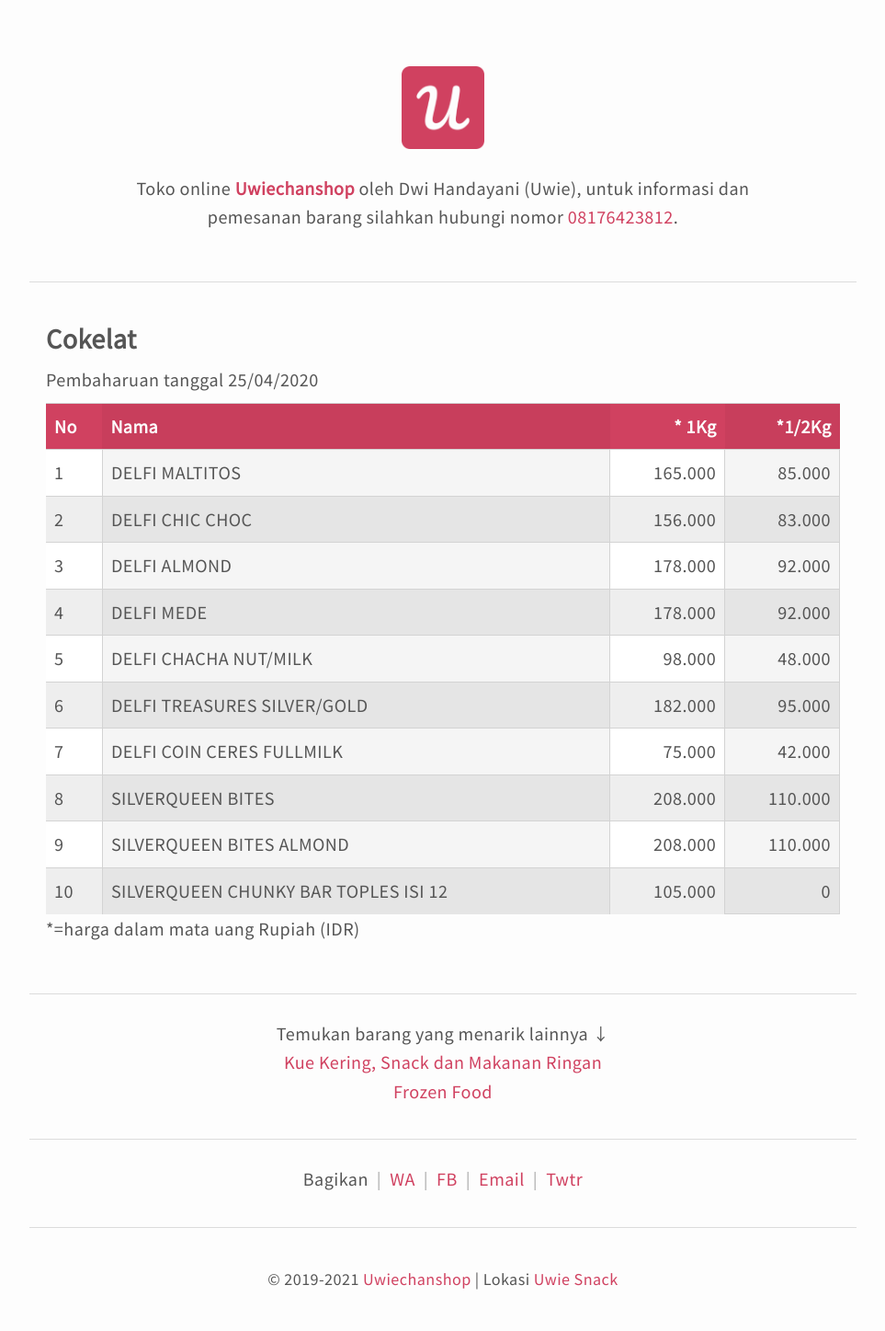
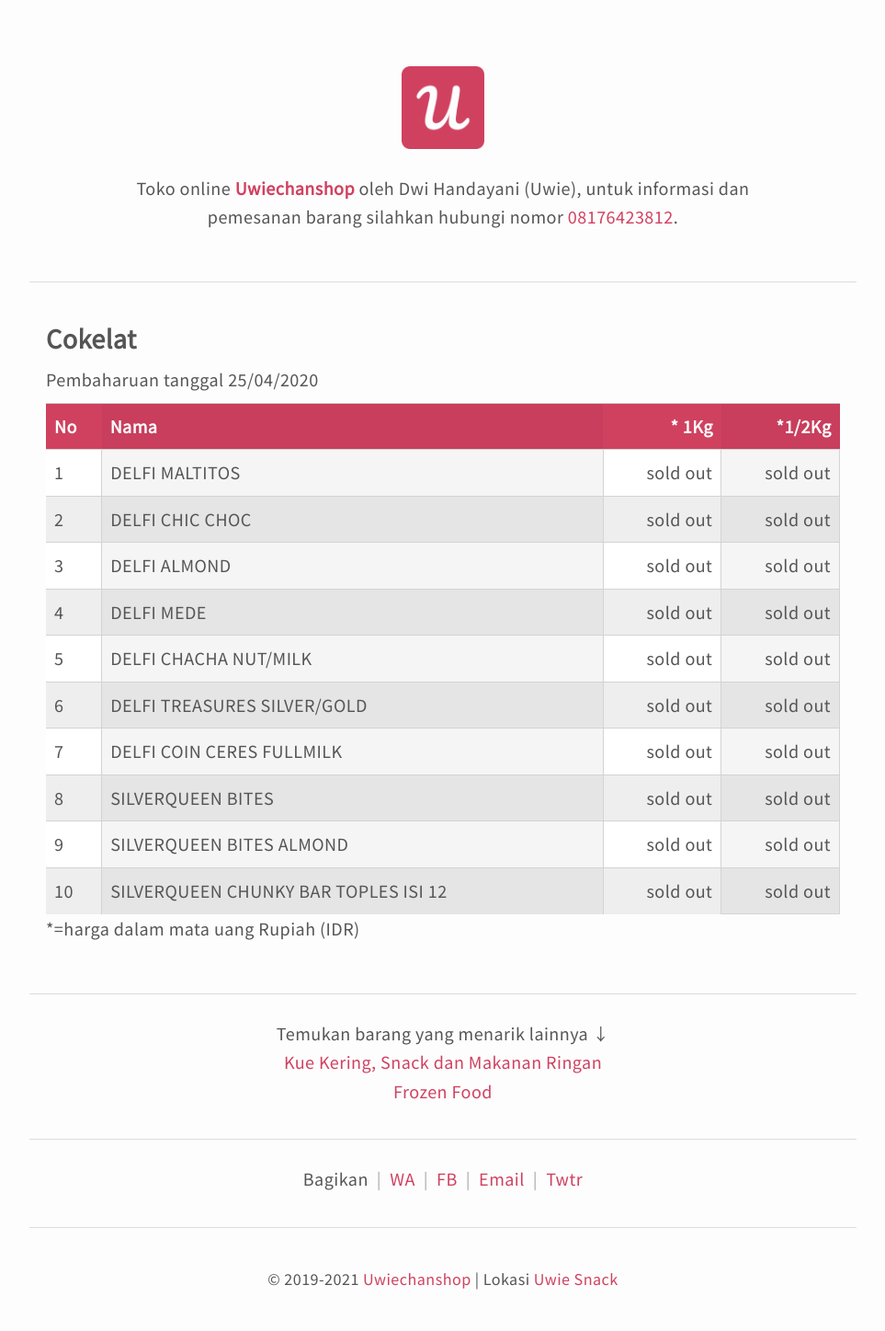
Before and after one commit to krhmwn/uwiechanshop, a Jekyll site: the page built from _posts/2020-01-10-cokelat.markdown, in a window 1280 px wide. Shown: the whole page at 92% size, without its empty margins (158-1121 px from the left). Built offline with Jekyll 4.4.1, drawn with Linux system fonts in a browser that asks for light colours.

Commit message:
Update post v.1.1.6

```diff
--- a/_posts/2020-01-10-cokelat.markdown
+++ b/_posts/2020-01-10-cokelat.markdown
@@ -11,15 +11,15 @@
 
 | No | Nama | * 1Kg | *1/2Kg |
 |----|------|------:|-------:|
-| 1 | DELFI MALTITOS | 165.000 | 85.000 |
-| 2 | DELFI CHIC CHOC | 156.000 | 83.000 |
-| 3 | DELFI ALMOND | 178.000 | 92.000 |
-| 4 | DELFI MEDE | 178.000 | 92.000 |
-| 5 | DELFI CHACHA NUT/MILK | 98.000 | 48.000 |
-| 6 | DELFI TREASURES SILVER/GOLD | 182.000 | 95.000 |
-| 7 | DELFI COIN CERES FULLMILK | 75.000 | 42.000 |
-| 8 | SILVERQUEEN BITES | 208.000 | 110.000 |
-| 9 | SILVERQUEEN BITES ALMOND | 208.000 | 110.000 |
-| 10 | SILVERQUEEN CHUNKY BAR TOPLES ISI 12 | 105.000 | 0 |
+| 1 | DELFI MALTITOS | sold out | sold out |
+| 2 | DELFI CHIC CHOC | sold out | sold out |
+| 3 | DELFI ALMOND | sold out | sold out |
+| 4 | DELFI MEDE | sold out | sold out |
+| 5 | DELFI CHACHA NUT/MILK | sold out | sold out |
+| 6 | DELFI TREASURES SILVER/GOLD | sold out | sold out |
+| 7 | DELFI COIN CERES FULLMILK | sold out | sold out |
+| 8 | SILVERQUEEN BITES | sold out | sold out |
+| 9 | SILVERQUEEN BITES ALMOND | sold out | sold out |
+| 10 | SILVERQUEEN CHUNKY BAR TOPLES ISI 12 | sold out | sold out |
 
 *=harga dalam mata uang Rupiah (IDR)
```
